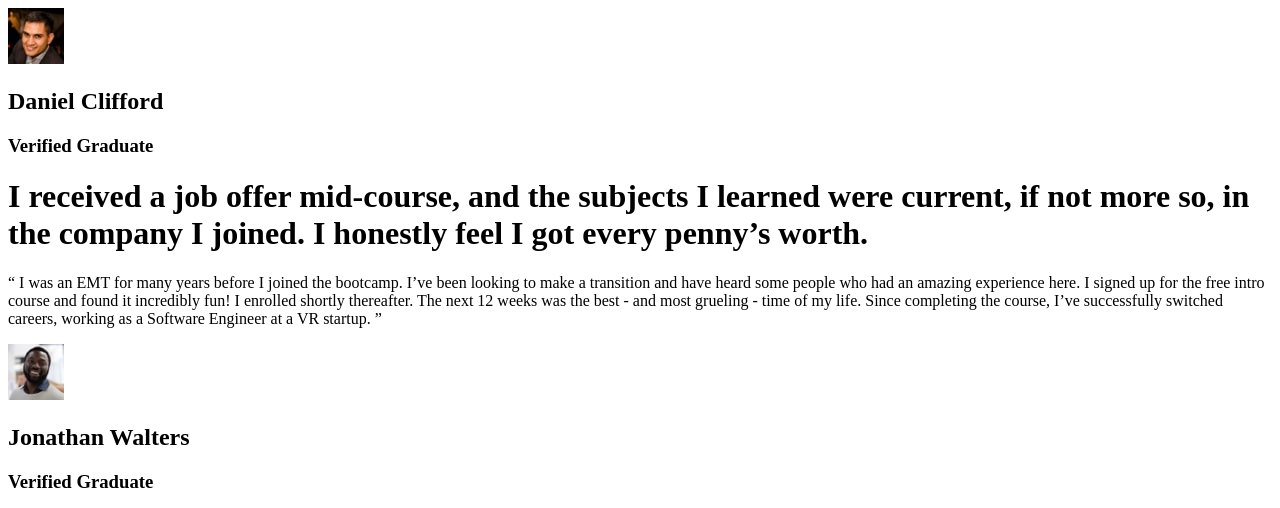
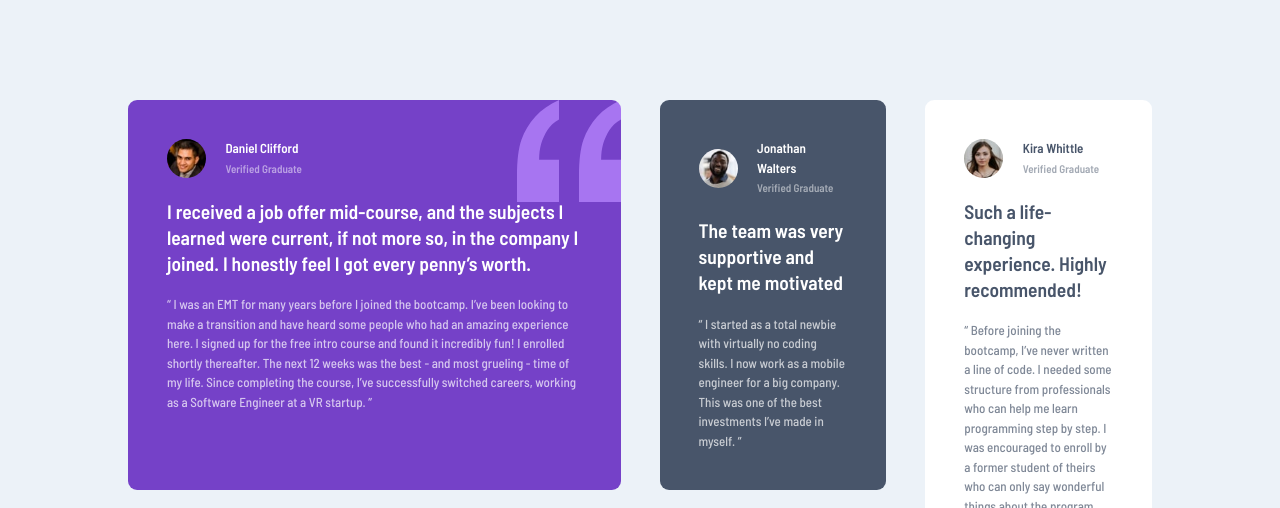
Before and after one commit to BananaTechs/frontend-mentor-testimonial-grid, a plain HTML site: page index.html in a window 1280 px wide. Shown: the top 508 px of the page. Drawn offline with Linux system fonts and the light colour scheme.

Commit message:
Add desktop styling

```diff
--- a/index.html
+++ b/index.html
@@ -4,7 +4,13 @@
   <meta charset="UTF-8">
   <meta name="viewport" content="width=device-width, initial-scale=1.0"> <!-- displays site properly based on user's device -->
 
+  <link rel="preconnect" href="https://fonts.googleapis.com">
+  <link rel="preconnect" href="https://fonts.gstatic.com" crossorigin>
+  <link href="https://fonts.googleapis.com/css2?family=Barlow+Semi+Condensed:wght@500;600&display=swap" rel="stylesheet">
+
   <link rel="icon" type="image/png" sizes="32x32" href="./images/favicon-32x32.png">
+
+  <link rel="stylesheet" href="style.css">
 
   <title>Frontend Mentor | [Challenge Name Here]</title>
 
--- a/style.scss
+++ b/style.scss
@@ -1,3 +1,119 @@
+$breakpoint-lg: 1024px;
+
+$color-background: hsl(210, 46%, 95%);
+$color-card-main: hsl(0, 0%, 100%);
+$color-card-1: hsl(263, 55%, 52%);
+$color-card-2: hsl(217, 19%, 35%);
+$color-card-3: hsl(219, 29%, 14%);
+
+$color-font-main: hsl(217, 19%, 35%);
+$color-font-alt: hsl(0, 0%, 100%);
+
+$spacing-grid: 3rem;
+$spacing-card: 1.5rem;
+
+* {
+    margin: 0;
+    padding: 0;
+    box-sizing: border-box;
+}
+
+html {
+    font-size: 13px;
+    font-family: 'Barlow Semi Condensed', sans-serif;
+    font-weight: 500;
+    color: $color-font-main;
+    line-height: 1.5rem;
+}
+
+h1, h2 {
+    font-weight: 600;
+}
+
+body {
+    background: $color-background;
+}
+
+main {
+    width: 100%;
+    margin: 100px auto 0;
+
+    @media screen and (min-width: $breakpoint-lg) {
+        width: 80%;
+        max-width: $breakpoint-lg + 200px;
+        display: grid;
+        grid-gap: $spacing-grid;
+        grid:
+            "daniel daniel jonathan kira"
+            "jeanette patrick patrick kira";
+        grid-template-columns: repeat(4, 1fr);
+    }
+}
+
+.card {
+    padding: $spacing-grid;
+    border-radius: 0.7rem;
+    background: $color-card-main;
+
+    &-daniel {
+        grid-area: daniel;
+        background: $color-card-1 url("./images/bg-pattern-quotation.svg") no-repeat top right;
+        color: $color-font-alt;
+    }
+
+    &-jonathan {
+        grid-area: jonathan;
+        background-color: $color-card-2;
+        color: $color-font-alt;
+    }
+
+    &-jeanette {
+        grid-area: jeanette;
+    }
+
+    &-patrick {
+        grid-area: patrick;
+        background-color: $color-card-3;
+        color: $color-font-alt;
+    }
+
+    &-kira {
+        grid-area: kira;
+    }
+}
+
+.card-identity {
+    display: flex;
+    align-items: center;
+    justify-content: left;
+    margin-bottom: $spacing-card;
+
+    &-img {
+        width: 3rem;
+        border-radius: 50%;
+        margin-right: 1.5rem;
+    }
+
+    &-name {
+        font-size: 1rem;
+    }
+
+    &-qualification {
+        font-size: 0.85rem;
+        opacity: 50%;
+    }
+}
+
+.card-main-statement {
+    font-size: 1.5rem;
+    line-height: 2rem;
+    margin-bottom: $spacing-card;
+}
+
+.card-paragraph {
+    opacity: 70%;
+}
+
 .attribution {
     font-size: 11px; text-align: center;
 
```
Also changed, not shown: style.css, 1 other file.
